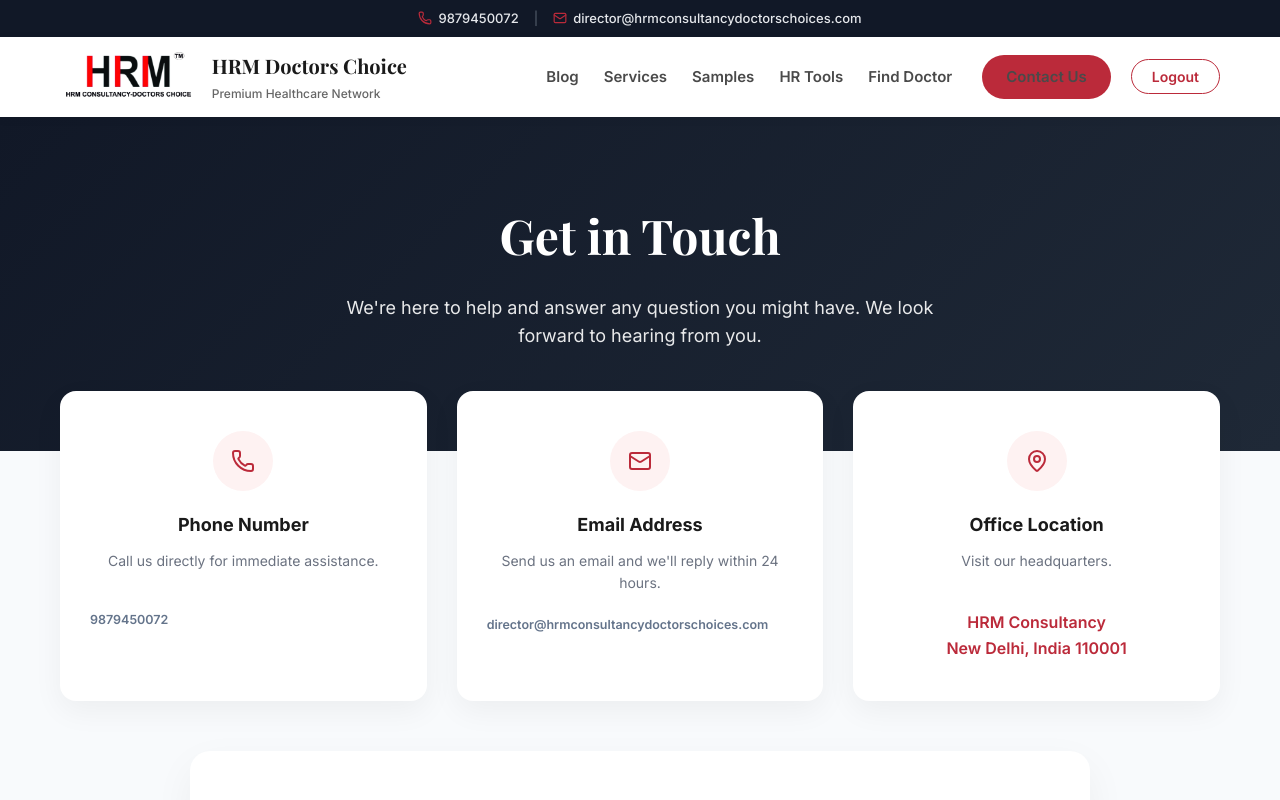
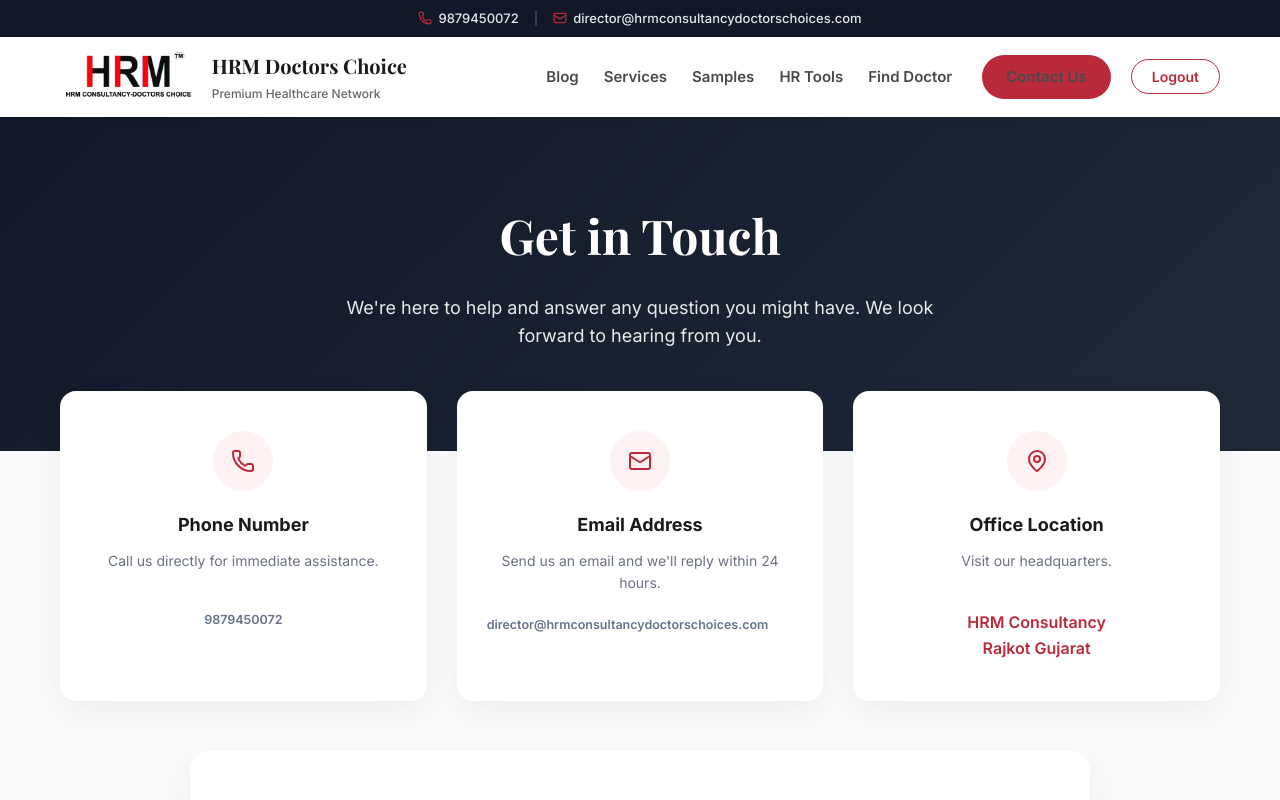
Before and after one commit to karanudani3011/HRM-, a React (Vite) app: page /contact in a window 1280 px wide. Shown: the top 800 px of the page. Built offline with nearby package versions, Linux system fonts and the light colour scheme; no server answers; the database is empty; sample sign-in values are in the browser's storage.

Commit message:
location change in contactus

```diff
--- a/src/pages/ContactUs.css
+++ b/src/pages/ContactUs.css
@@ -77,6 +77,8 @@
 }
 
 .contact-link, address {
+  display: block;
+  text-align: center;
   font-size: 16px;
   font-weight: 600;
   color: var(--primary-red);
--- a/src/pages/ContactUs.jsx
+++ b/src/pages/ContactUs.jsx
@@ -71,7 +71,7 @@
             </div>
             <h3>Phone Number</h3>
             <p>Call us directly for immediate assistance.</p>
-            <a href="tel:9879450072" className="contact-link">9879450072</a>
+            <a href="tel:9879450072" className="contact-link" style={{ display: 'block', textAlign: 'center' }}>9879450072</a>
           </div>
 
           <div className="contact-card">
@@ -91,7 +91,7 @@
             <p>Visit our headquarters.</p>
             <address>
               HRM Consultancy<br />
-              New Delhi, India 110001
+              Rajkot Gujarat
             </address>
           </div>
         </div>
```
